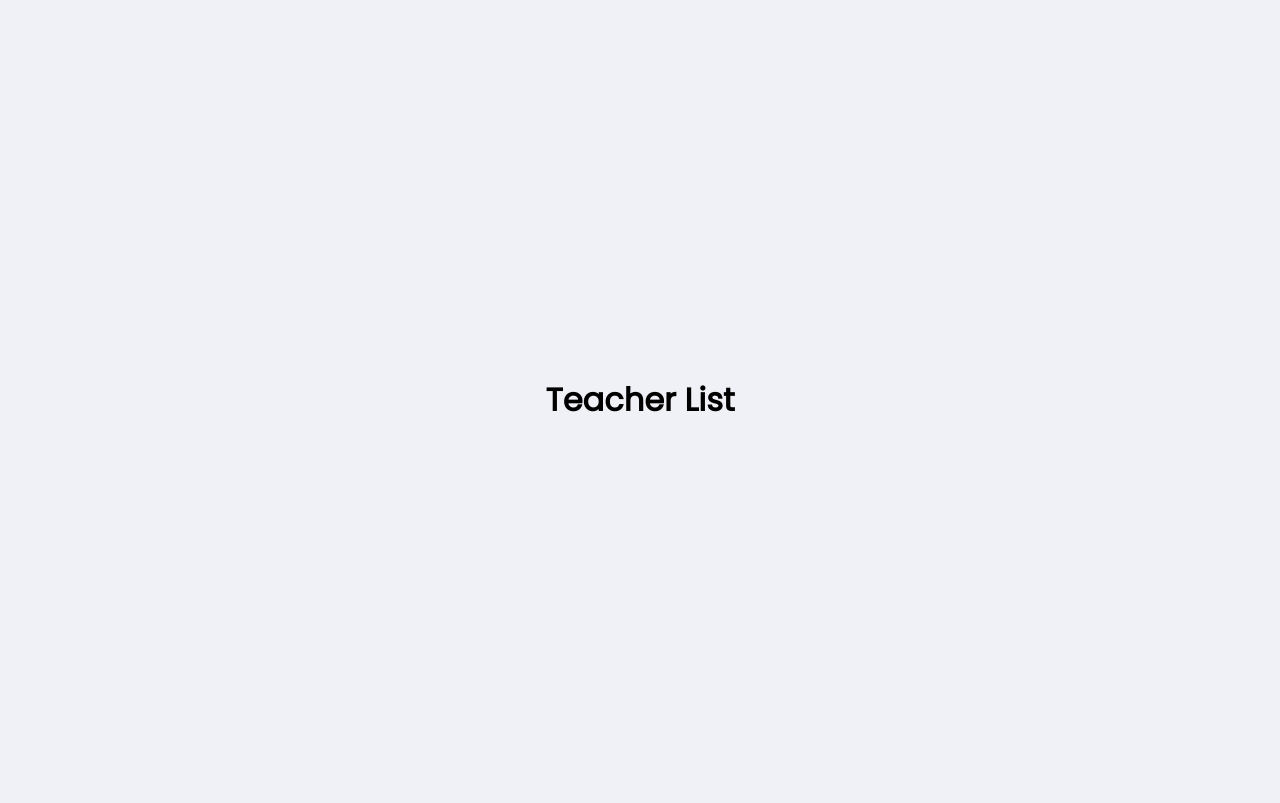
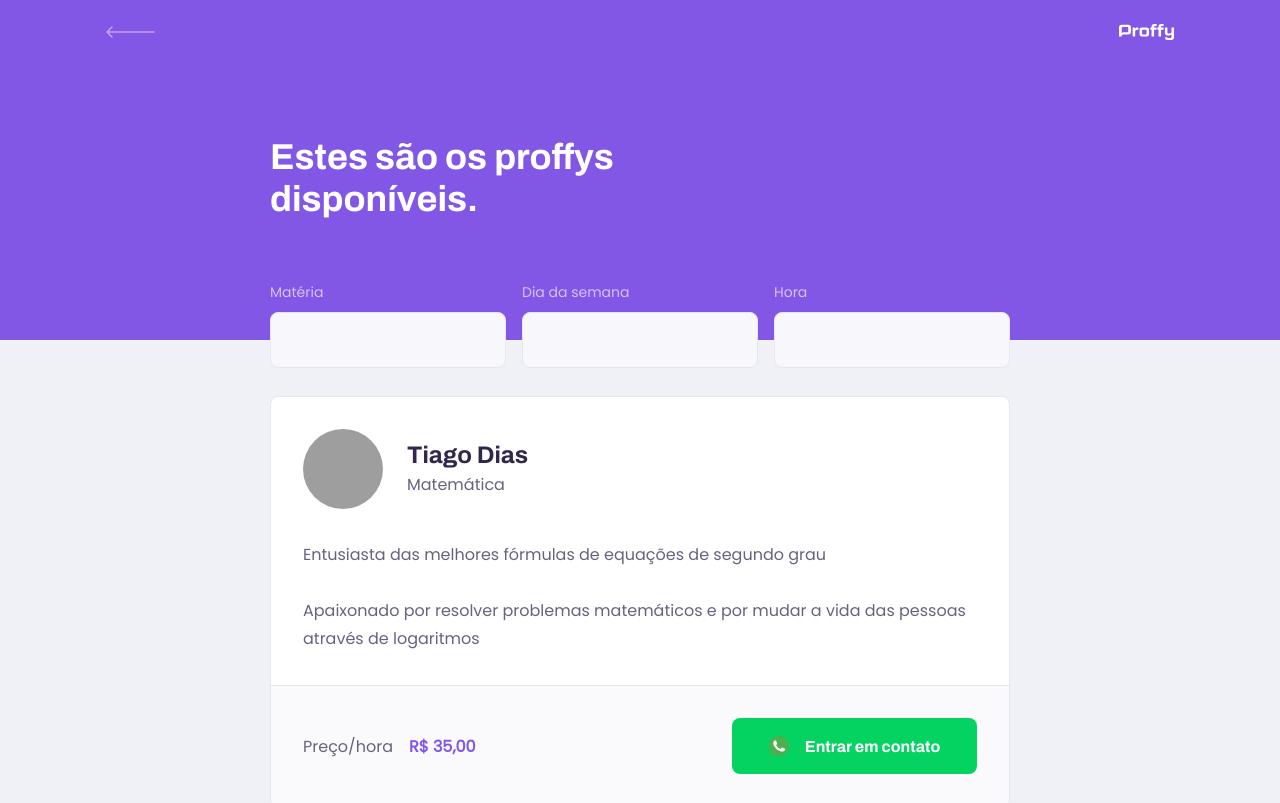
Before and after one commit to TiagoDiass/proffy, a React (Create React App) app in the folder web/: page /study in a window 1280 px wide. Shown: the top 803 px of the page. Built offline with nearby package versions, Linux system fonts and the light colour scheme; grey boxes are pictures that could not be loaded; the HTML template or start-up script is replaced by a standard one.

Commit message:
feat: study page done statically

```diff
--- a/web/src/assets/styles/global.scss
+++ b/web/src/assets/styles/global.scss
@@ -31,6 +31,7 @@
 button,
 textarea {
   font: 500 1.6rem Poppins;
+  color: $color-text-base;
 }
 
 .container {
--- /dev/null
+++ b/web/src/components/PageHeader/PageHeader.styles.scss
@@ -0,0 +1,71 @@
+@import '../../assets/styles/variables.scss';
+
+.page-header {
+  display: flex;
+  flex-direction: column;
+  background: $color-primary;
+
+  .top-bar-container {
+    width: 90%;
+    margin: 0 auto;
+
+    display: flex;
+    justify-content: space-between;
+    align-items: center;
+
+    color: $color-text-in-primary;
+    padding: 1.6rem;
+
+    // Logo
+    & > img {
+      height: 1.6rem;
+    }
+
+    a {
+      height: 3.2rem;
+      transition: opacity 0.2s ease;
+
+      &:hover {
+        opacity: 0.8;
+      }
+    }
+  }
+
+  .header-content {
+    width: 90%;
+    margin: 0 auto;
+    position: relative;
+    margin: 3.2rem auto;
+
+    strong {
+      font: 700 3.6rem Archivo;
+      line-height: 4.2rem;
+      color: $color-title-in-primary;
+    }
+  }
+}
+
+@media (min-width: 700px) {
+  .page-header {
+    height: 340px;
+
+    .top-bar-container {
+      max-width: 1100px;
+    }
+
+    .header-content {
+      flex: 1;
+      max-width: 740px;
+      margin: 0 auto;
+      padding-bottom: 48px;
+      display: flex;
+      flex-direction: column;
+      justify-content: center;
+      align-items: flex-start;
+
+      strong {
+        max-width: 350px;
+      }
+    }
+  }
+}
--- /dev/null
+++ b/web/src/components/PageHeader/PageHeader.tsx
@@ -0,0 +1,33 @@
+import React from 'react';
+import { Link } from 'react-router-dom';
+
+// Assets
+import './PageHeader.styles.scss';
+import backIcon from '../../assets/images/icons/back.svg';
+import logoImg from '../../assets/images/logo.svg';
+
+type Props = {
+  title: string;
+};
+
+const PageHeader: React.FC<Props> = ({ title, children }) => {
+  return (
+    <header className='page-header'>
+      <div className='top-bar-container'>
+        <Link to='/'>
+          <img src={backIcon} alt='Voltar' />
+        </Link>
+
+        <img src={logoImg} alt='Proffy' />
+      </div>
+
+      <div className='header-content'>
+        <strong>{title}</strong>
+
+        {children}
+      </div>
+    </header>
+  );
+};
+
+export default PageHeader;
--- /dev/null
+++ b/web/src/components/TeacherItem/TeacherItem.styles.scss
@@ -0,0 +1,106 @@
+@import '../../assets/styles/variables.scss';
+
+.teacher-item {
+  background: $color-box-base;
+  border: 1px solid $color-line-in-white;
+  border-radius: 0.8rem;
+  margin-top: 2.4rem;
+  overflow: hidden;
+
+  header {
+    padding: 3.2rem 2rem;
+    display: flex;
+    align-items: center;
+
+    img {
+      width: 8rem;
+      height: 8rem;
+      border-radius: 50%;
+    }
+
+    div {
+      margin-left: 2.4rem;
+
+      strong {
+        font: 700 2.4rem Archivo;
+        display: block;
+        color: $color-text-title;
+      }
+
+      span {
+        font-size: 1.6rem;
+        display: block;
+        margin-top: 0.4rem;
+      }
+    }
+  }
+
+  & > p {
+    padding: 0 2rem;
+    font-size: 1.6rem;
+    line-height: 2.8rem;
+  }
+
+  footer {
+    padding: 3.2rem 2rem;
+    background: $color-box-footer;
+    border-top: 1px solid $color-line-in-white;
+    margin-top: 3.2rem;
+    display: flex;
+    align-items: center;
+    justify-content: space-between;
+
+    p strong {
+      color: $color-primary;
+      font-size: 1.6rem;
+      display: block;
+    }
+
+    button {
+      width: 20rem;
+      height: 5.6rem;
+      background: $color-secondary;
+      color: $color-button-text;
+      border: 0;
+      border-radius: 0.8rem;
+      cursor: pointer;
+      font: 700 1.4rem Archivo;
+      display: flex;
+      align-items: center;
+      justify-content: space-evenly;
+      transition: 0.25s ease;
+
+      &:hover {
+        background: $color-secondary-dark;
+      }
+    }
+  }
+}
+
+@media (min-width: 700px) {
+  .teacher-item {
+    header,
+    footer {
+      padding: 3.2rem;
+    }
+
+    & > p {
+      padding: 0 3.2rem;
+    }
+
+    footer p strong {
+      display: initial;
+      margin-left: 1.6rem;
+    }
+
+    footer button {
+      width: 24.5rem;
+      font-size: 1.6rem;
+      justify-content: center;
+
+      img {
+        margin-right: 1.6rem;
+      }
+    }
+  }
+}
--- /dev/null
+++ b/web/src/components/TeacherItem/TeacherItem.tsx
@@ -0,0 +1,45 @@
+import React from 'react';
+
+// Assets
+import whatsappIcon from '../../assets/images/icons/whatsapp.svg';
+import './TeacherItem.styles.scss';
+
+const TeacherItem: React.FC = () => {
+  return (
+    <article className='teacher-item'>
+      <header>
+        <img
+          src='https://dcnt5qvi2hv76.cloudfront.net/b5335837/resize_cache/304069/23365dd92c1f65a6eb81283cfddb6812/main/a64/a646cc7a3715596b68e1c9c648dd1a24/pic.png'
+          alt='Tiago Dias'
+        />
+
+        <div>
+          <strong>Tiago Dias</strong>
+          <span>Matemática</span>
+        </div>
+      </header>
+
+      <p>
+        Entusiasta das melhores fórmulas de equações de segundo grau
+        <br />
+        <br />
+        Apaixonado por resolver problemas matemáticos e por mudar a vida das
+        pessoas através de logaritmos
+      </p>
+
+      <footer>
+        <p>
+          Preço/hora
+          <strong>R$ 35,00</strong>
+        </p>
+
+        <button type='button'>
+          <img src={whatsappIcon} alt='Whatsapp' />
+          Entrar em contato
+        </button>
+      </footer>
+    </article>
+  );
+};
+
+export default TeacherItem;
--- /dev/null
+++ b/web/src/components/index.ts
@@ -0,0 +1,2 @@
+export { default as PageHeader } from './PageHeader/PageHeader';
+export { default as TeacherItem } from './TeacherItem/TeacherItem';
--- a/web/src/pages/TeacherForm/TeacherForm.tsx
+++ b/web/src/pages/TeacherForm/TeacherForm.tsx
@@ -1,7 +1,12 @@
 import React from 'react';
+import { PageHeader } from '../../components';
 
 const TeacherForm: React.FC = () => {
-  return <h1>Teacher Form</h1>;
+  return (
+    <div id='page-teacher-form' className='container'>
+      <PageHeader title='Que incrível que você quer dar aulas' />
+    </div>
+  );
 };
 
 export default TeacherForm;
--- /dev/null
+++ b/web/src/pages/TeacherList/TeacherList.styles.scss
@@ -0,0 +1,79 @@
+@import '../../assets/styles/variables.scss';
+
+#page-teacher-list {
+  width: 100vw;
+  height: 100vh;
+
+  main {
+    margin: 3.2rem auto;
+    width: 90%;
+  }
+}
+
+// Formulário
+#search-teachers {
+  margin-top: 3.2rem;
+
+  label {
+    color: $color-text-in-primary;
+  }
+
+  .input-block {
+    position: relative;
+
+    label {
+      font-size: 1.4rem;
+    }
+
+    input {
+      width: 100%;
+      height: 5.6rem;
+      margin-top: 0.8rem;
+      border-radius: 0.8rem;
+      background: $color-input-background;
+      border: 1px solid $color-line-in-white;
+      outline: 0;
+      padding: 0 1.6rem;
+      font: 1.6rem Archivo;
+    }
+
+    &:focus-within::after {
+      width: calc(100% - 3.2rem);
+      height: 2px;
+      content: '';
+      background: $color-primary;
+      position: absolute;
+      left: 1.6rem;
+      right: 1.6rem;
+      bottom: 0;
+    }
+
+    & + .input-block {
+      margin-top: 1.4rem;
+    }
+  }
+}
+
+@media (min-width: 700px) {
+  #page-teacher-list {
+    max-width: 100%;
+
+    main {
+      padding: 3.2rem 0;
+      max-width: 740px;
+      margin: 0 auto;
+    }
+  }
+
+  #search-teachers {
+    display: grid;
+    grid-template-columns: repeat(3, 1fr);
+    column-gap: 16px;
+    position: absolute;
+    bottom: -28px;
+
+    .input-block + .input-block {
+      margin-top: 0;
+    }
+  }
+}
--- a/web/src/pages/TeacherList/TeacherList.tsx
+++ b/web/src/pages/TeacherList/TeacherList.tsx
@@ -1,7 +1,39 @@
 import React from 'react';
+import { PageHeader, TeacherItem } from '../../components';
+
+// Assets
+import './TeacherList.styles.scss';
 
 const TeacherList: React.FC = () => {
-  return <h1>Teacher List</h1>;
+  return (
+    <div id='page-teacher-list' className='container'>
+      <PageHeader title='Estes são os proffys disponíveis.'>
+        <form id='search-teachers'>
+          <div className='input-block'>
+            <label htmlFor='subject'>Matéria</label>
+            <input type='text' id='subject' />
+          </div>
+
+          <div className='input-block'>
+            <label htmlFor='week_day'>Dia da semana</label>
+            <input type='text' id='week_day' />
+          </div>
+
+          <div className='input-block'>
+            <label htmlFor='time'>Hora</label>
+            <input type='text' id='time' />
+          </div>
+        </form>
+      </PageHeader>
+
+      <main>
+        <TeacherItem />
+        <TeacherItem />
+        <TeacherItem />
+        <TeacherItem />
+      </main>
+    </div>
+  );
 };
 
 export default TeacherList;
```
